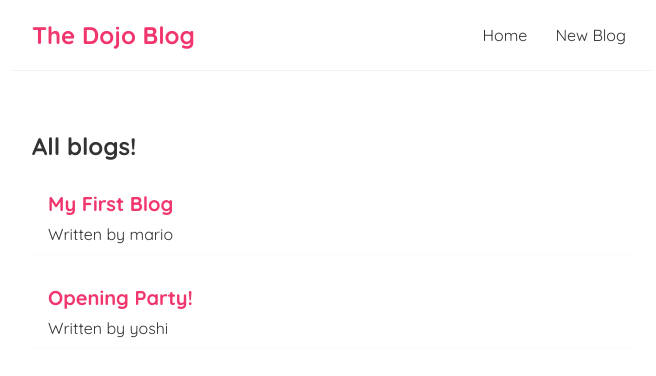
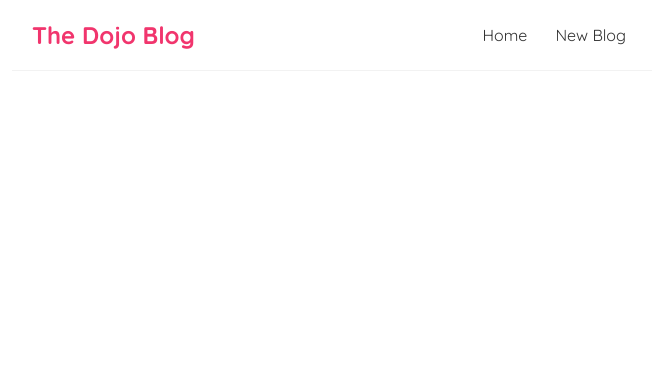
Before and after one commit to NESEGEMAA/dojo-blog, a React (Create React App) app: page /blogs/1 in a window 1280 px wide. Shown: the top 376 px of the page, without its empty margins (308-964 px from the left). Built offline with nearby package versions, Linux system fonts and the light colour scheme; data requests are answered from the project's data file; the HTML template or start-up script is replaced by a standard one.

Commit message:
Added a route for the Create page.

```diff
--- a/src/App.js
+++ b/src/App.js
@@ -1,5 +1,6 @@
 import Navbar from './Navbar';
 import Home from './Home';
+import Create from './Create';
 import { BrowserRouter as Router, Route, Switch } from 'react-router-dom';
 
 function App() {
@@ -9,8 +10,11 @@
         <Navbar />
         <div className="content">
           <Switch>
-            <Route path="/">
+            <Route exact path="/">
               <Home />
+            </Route>
+            <Route path="/create">
+              <Create />
             </Route>
           </Switch>
         </div>
```
